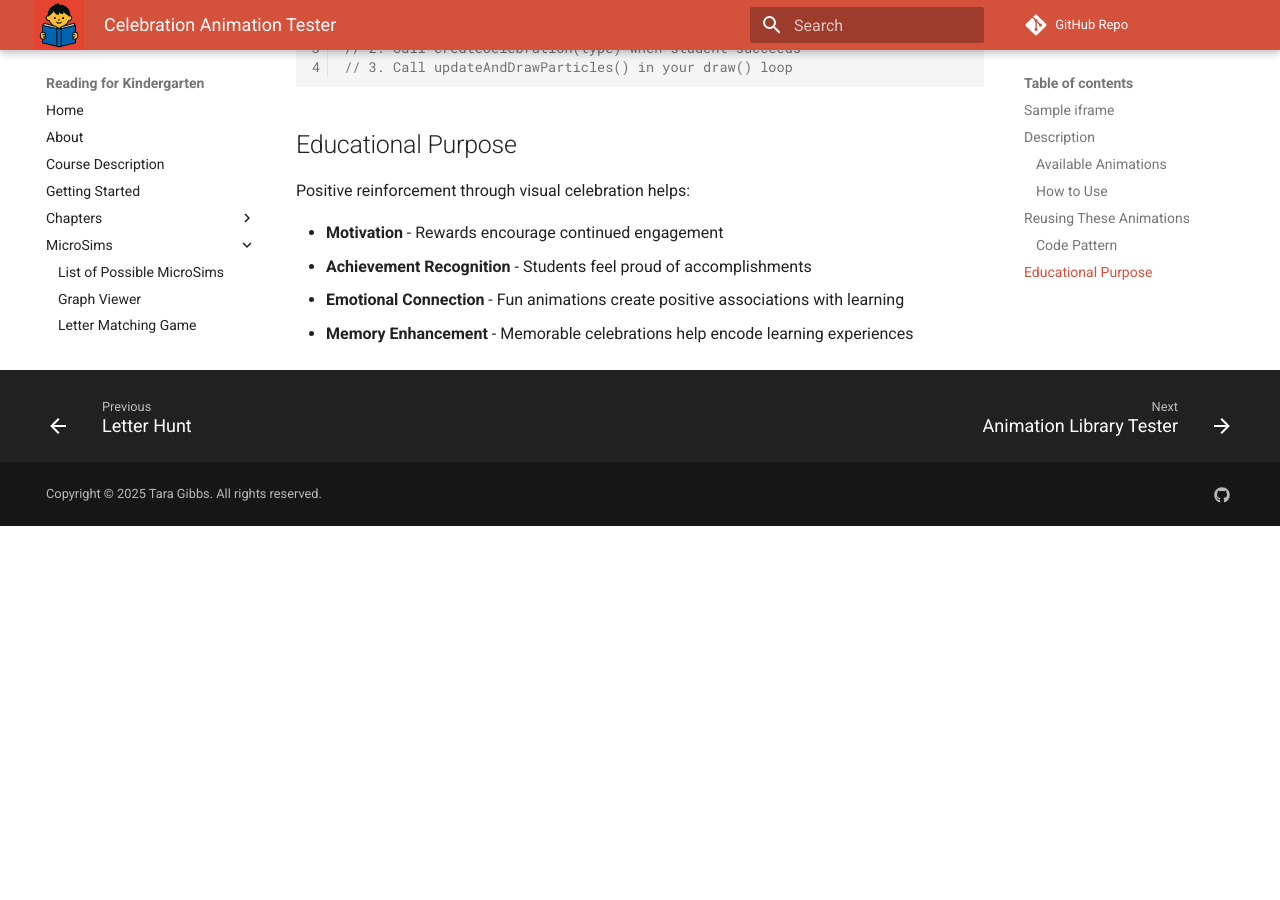
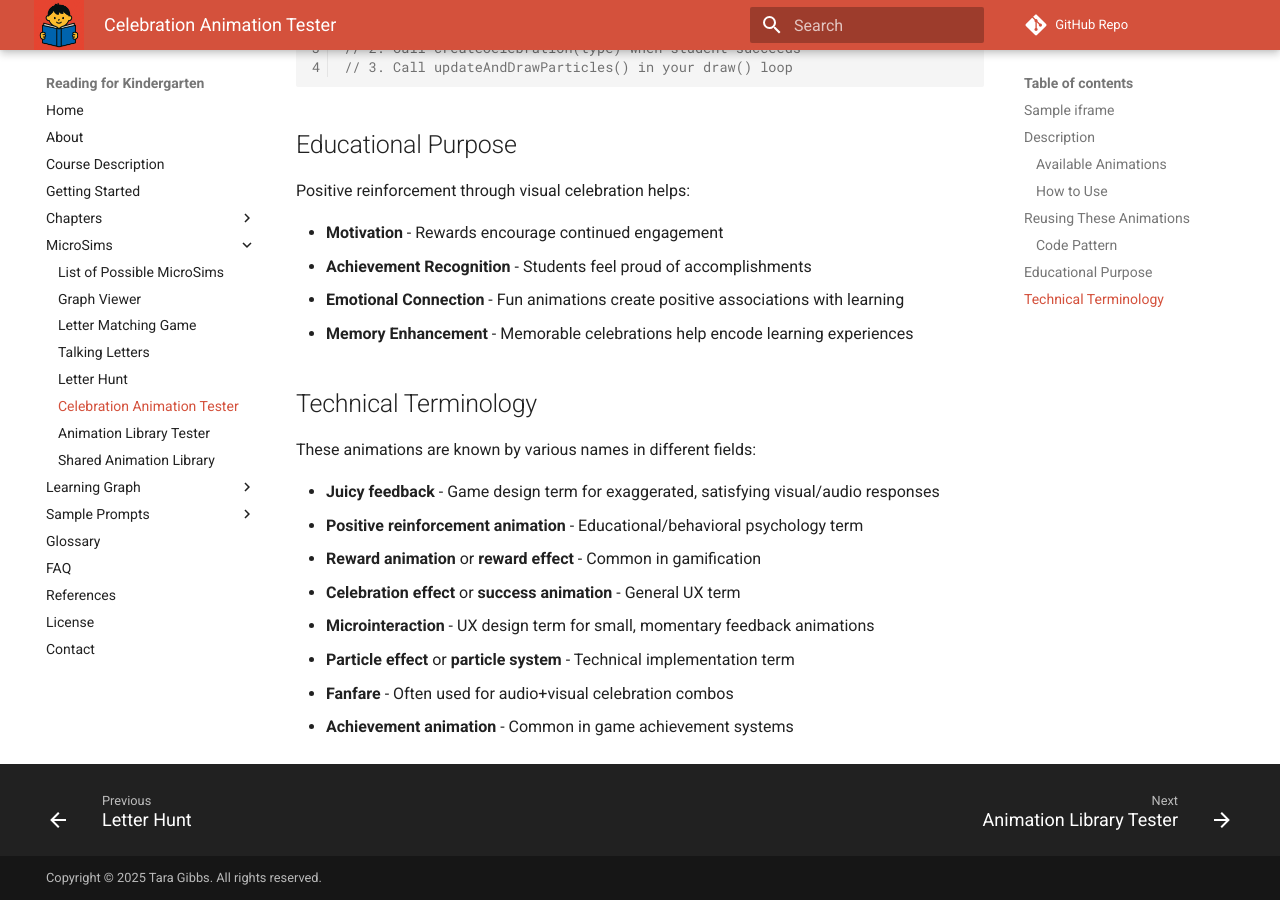
Before and after one commit to dmccreary/reading-for-kindergarten, an MkDocs documentation site: the page built from docs/sims/celebration-animation-tester/index.md, in a window 1280 px wide and 900 px high, scrolled down 2173 px. Built offline with MkDocs 1.6.1 and Material for MkDocs 9.7.7, drawn with Linux system fonts in a browser that asks for light colours; nearby versions of some CDN libraries; comment, search, counter and statistics services are not loaded; before the commit the page ends 2699 px from its top, so only the background shows below that.

Commit message:
updating content

```diff
--- a/docs/sims/celebration-animation-tester/index.md
+++ b/docs/sims/celebration-animation-tester/index.md
@@ -75,3 +75,16 @@
 - **Achievement Recognition** - Students feel proud of accomplishments
 - **Emotional Connection** - Fun animations create positive associations with learning
 - **Memory Enhancement** - Memorable celebrations help encode learning experiences
+
+## Technical Terminology
+
+These animations are known by various names in different fields:
+
+- **Juicy feedback** - Game design term for exaggerated, satisfying visual/audio responses
+- **Positive reinforcement animation** - Educational/behavioral psychology term
+- **Reward animation** or **reward effect** - Common in gamification
+- **Celebration effect** or **success animation** - General UX term
+- **Microinteraction** - UX design term for small, momentary feedback animations
+- **Particle effect** or **particle system** - Technical implementation term
+- **Fanfare** - Often used for audio+visual celebration combos
+- **Achievement animation** - Common in game achievement systems
--- a/mkdocs.yml
+++ b/mkdocs.yml
@@ -168,11 +168,7 @@
 # Extra configuration
 extra:
   generator: false               # Hide "Made with Material" footer
-  # Social links (optional)
-  social:
-    - icon: fontawesome/brands/github
-      link: 'https://github.com/dmccreary/reading-for-kindergarten'
-    # - icon: fontawesome/brands/twitter
-    #   link: https://twitter.com/username
-    # - icon: fontawesome/brands/linkedin
-    #   link: https://linkedin.com/in/username
+
+  analytics:
+    provider: google
+    property: GG-XSSR4EPN2B
```
